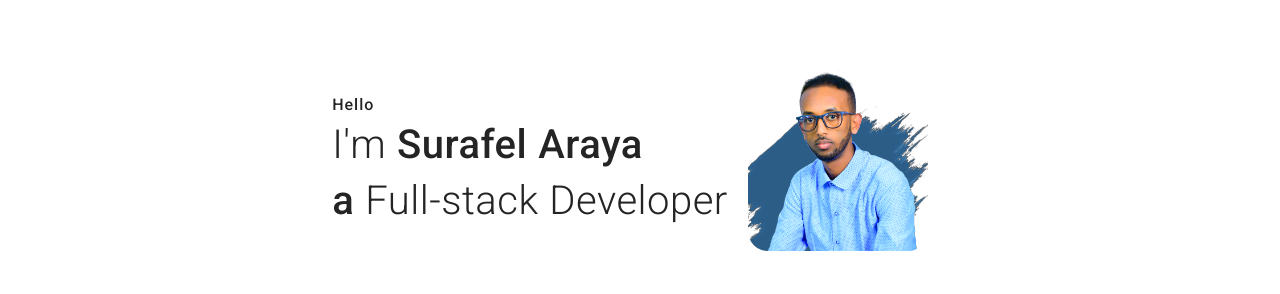
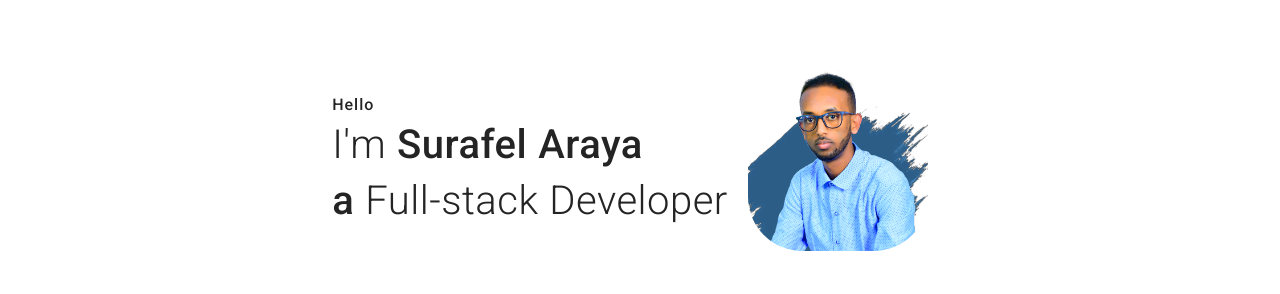
Before and after one commit to suraffy/portfolio, a React (Create React App) app: page / in a window 1280 px wide. Shown: the part 150-444 px from the top of the page. Built offline with nearby package versions, Linux system fonts and the light colour scheme.

Commit message:
Increase border-radius of hero-image

```diff
--- a/src/styles/style.css
+++ b/src/styles/style.css
@@ -126,7 +126,7 @@ nav {
 }
 
 .hero-image img {
-  border-radius: 20px;
+  border-radius: 30%;
   animation: popup 0.4s ease-in-out;
   transform-origin: center;
 }
```
